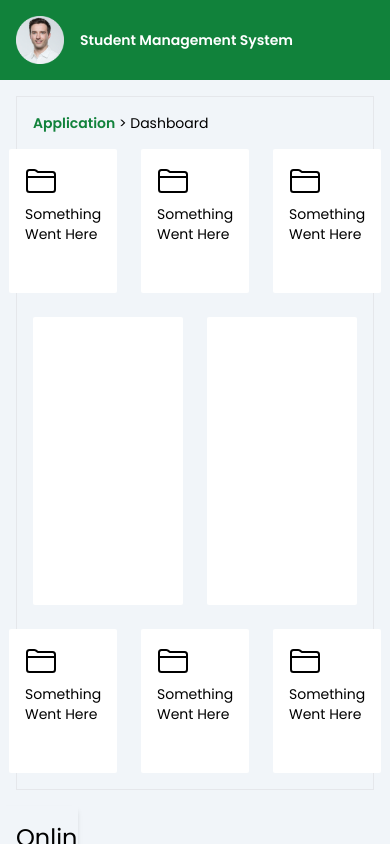
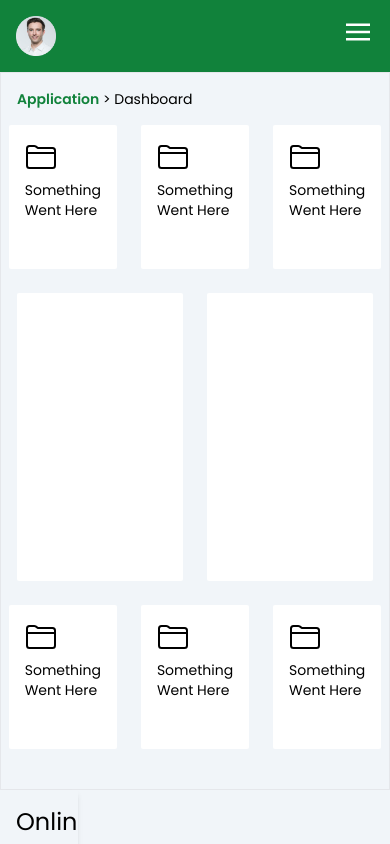
Before and after one commit to rbrtmstrjr/student-management-system, a website: page index.html in a window 390 px wide. Drawn offline with nearby package versions, Linux system fonts and the light colour scheme.

Commit message:
responsive

```diff
--- a/index.html
+++ b/index.html
@@ -12,14 +12,22 @@
 
     <!-- navbar -->
     <section class="bg-primary p-4">
-        <div class="flex mx-0 lg:mx-6 item-center">
+        <div class="flex mx-0 lg:mx-6 item-center justify-between">
             <div class="md:w-full h-auto lg:w-2/4">
                 <div class="flex flex-row items-center justify-start text-sm">
-                    <img src="./images/profiles.png" alt="" class="w-12 h-12" />
-                    <h1 class="mx-4 font-semibold text-white text-sm lg:text-xl w-full"> Student Management System</h1>
+                    <img src="./images/profiles.png" alt="" class="w-10 h-10" />
+                    <h1 class="hidden lg:block mx-4 font-semibold text-white text-xl w-full"> Student Management System</h1>
                 </div>
             </div>
-            <div class="hidden lg:block w-2/4 justify-end">
+            <div class="block lg:hidden">
+                <button id="nav-toggle" class="flex items-center p-1 text-white hover:text-gray-900 focus:outline-none focus:shadow-outline transform hover:scale-105 duration-300">
+                  <svg class="fill-current h-6 w-6" viewBox="0 0 20 20" xmlns="http://www.w3.org/2000/svg">
+                    <title>Menu</title>
+                    <path d="M0 3h20v2H0V3zm0 6h20v2H0V9zm0 6h20v2H0v-2z" />
+                  </svg>
+                </button>
+            </div>
+            <div class="hidden lg:block w-2/4">
                 <div class="flex flex-row items-center justify-end">
                     <h1 class="mx-6 font-semibold text-white text-sm"> Start Meeting</h1>
                     <h1 class="font-semibold text-white text-sm"> Join Meeting</h1>
@@ -91,8 +99,8 @@
             </div>
         </div>
 
-        <div class="flex-grow p-4 h-full">
-            <div class="w-full h-full border p-4">
+        <div class="flex-grow h-full">
+            <div class="w-full h-full border p-4 overflow-y-scroll">
                 <h1 class="text-sm mb-4"><span class="text-primary font-semibold"> Application</span> > Dashboard</h1>
                 <div class="flex items-center justify-center space-x-6">
                     <div class="w-1/3 rounded-sm bg-white h-36 p-4 hover:scale-110 hover:duration-300">
@@ -116,7 +124,7 @@
 
                     </div>
                 </div>
-                <div class="flex items-center justify-center space-x-6 mt-6">
+                <div class="flex items-center justify-center space-x-6 my-6">
                     <div class="w-1/3 rounded-sm bg-white h-36 p-4 hover:scale-110 hover:duration-300">
                         <ion-icon name="folder-outline" size="large"></ion-icon>
                         <h1 class="text-sm">Something Went  Here</h1>
```
Also changed, not shown: css/tailwind.css.
